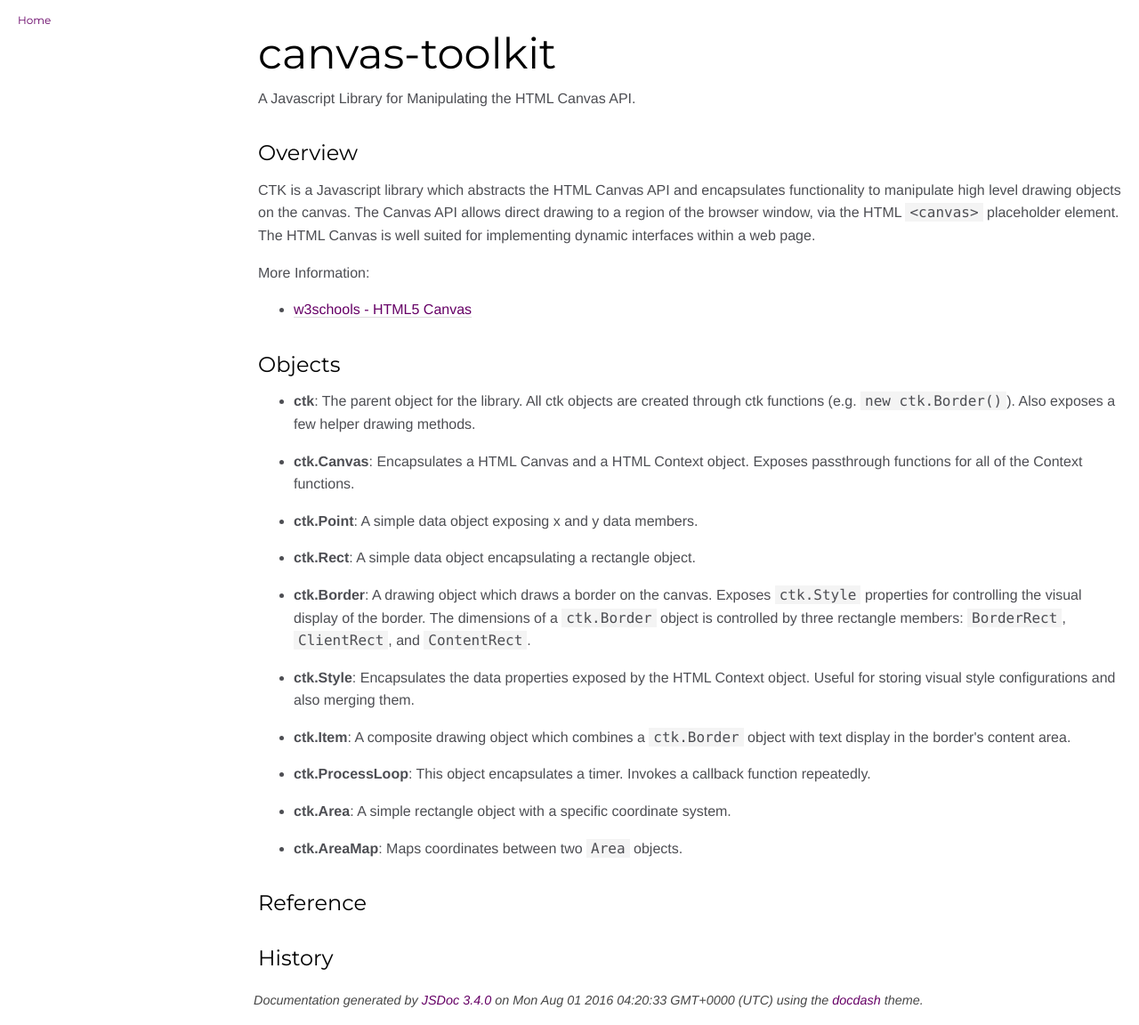
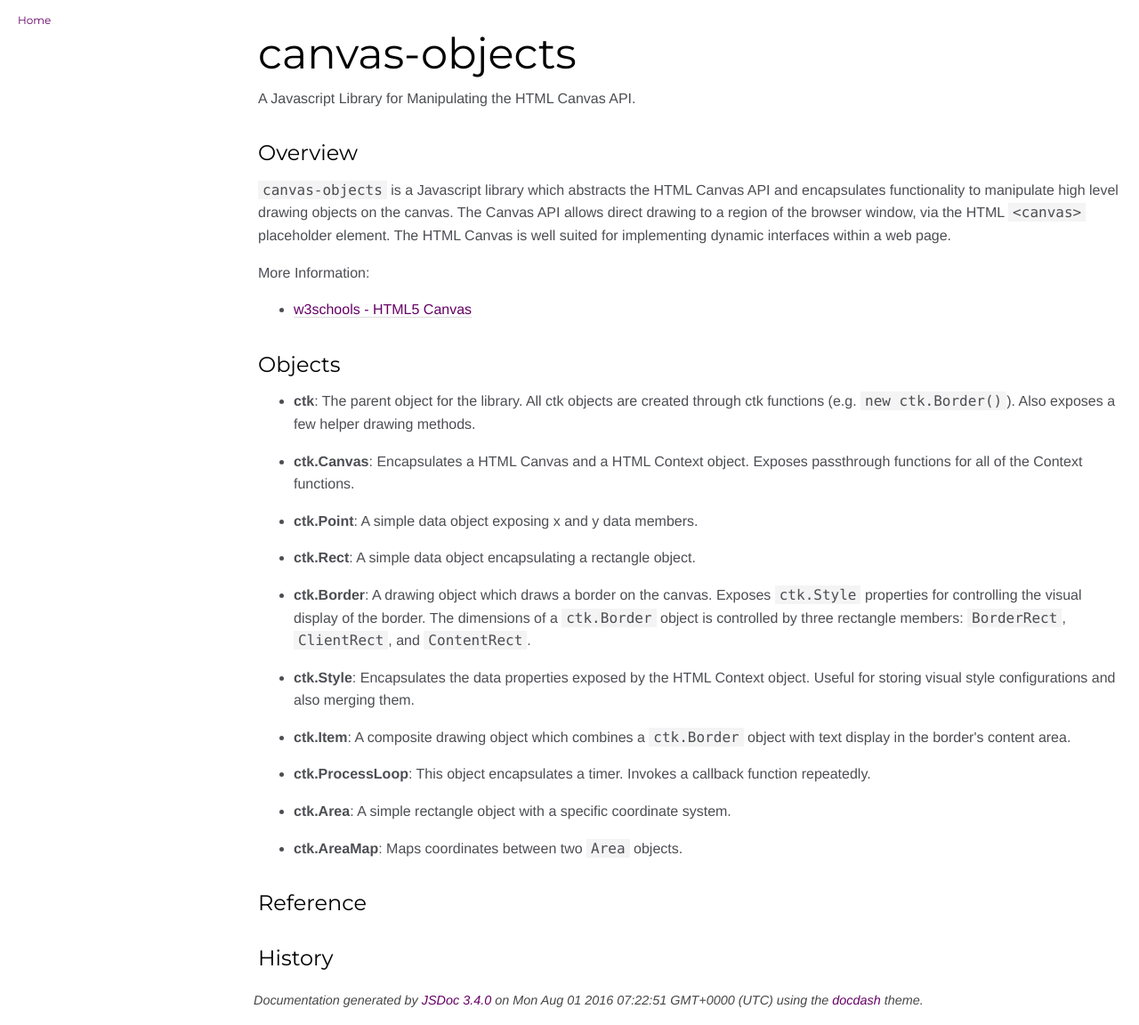
Before and after one commit to agbowlin/canvas-objects, a website: page docs/index.html in a window 1280 px wide. Shown: the whole page at 89% size. Drawn offline with Linux system fonts and the light colour scheme.

Commit message:
Changed project name.

```diff
--- a/docs/index.html
+++ b/docs/index.html
@@ -46,8 +46,8 @@
 
 
     <section class="readme">
-        <article><h1>canvas-toolkit</h1><p>A Javascript Library for Manipulating the HTML Canvas API.</p>
-<h2>Overview</h2><p>CTK is a Javascript library which abstracts the HTML Canvas API and encapsulates functionality to manipulate high level drawing objects on the canvas.
+        <article><h1>canvas-objects</h1><p>A Javascript Library for Manipulating the HTML Canvas API.</p>
+<h2>Overview</h2><p><code>canvas-objects</code> is a Javascript library which abstracts the HTML Canvas API and encapsulates functionality to manipulate high level drawing objects on the canvas.
 The Canvas API allows direct drawing to a region of the browser window, via the HTML <code>&lt;canvas&gt;</code> placeholder element.
 The HTML Canvas is well suited for implementing dynamic interfaces within a web page.</p>
 <p>More Information:</p>
@@ -89,7 +89,7 @@ The HTML Canvas is well suited for implementing dynamic interfaces within a web
 <br class="clear">
 
 <footer>
-    Documentation generated by <a href="https://github.com/jsdoc3/jsdoc">JSDoc 3.4.0</a> on Mon Aug 01 2016 04:20:33 GMT+0000 (UTC) using the <a href="https://github.com/clenemt/docdash">docdash</a> theme.
+    Documentation generated by <a href="https://github.com/jsdoc3/jsdoc">JSDoc 3.4.0</a> on Mon Aug 01 2016 07:22:51 GMT+0000 (UTC) using the <a href="https://github.com/clenemt/docdash">docdash</a> theme.
 </footer>
 
 <script>prettyPrint();</script>
--- a/package.json
+++ b/package.json
@@ -1,7 +1,7 @@
 {
-  "name": "canvas-toolkit",
+  "name": "canvas-objects",
 	"version": "0.01.000",
-	"homepage": "https://github.com/agbowlin/canvas-toolkit",
+	"homepage": "https://github.com/agbowlin/canvas-objects",
 	"description": "Drawing objects for the HTML Canvas.",
 	"authors": [
 		{
@@ -11,7 +11,7 @@
 		}
 	],
 
-	"main": "canvas-toolkit.js",
+	"main": "canvas-objects.js",
 
 	"moduleType": [
 		"globals"
```
Also changed, not shown: bower.json (+6 -4 lines), README.md, canvas-objects.js (added), canvas-objects.min.js (renamed from canvas-toolkit.min.js), canvas-toolkit.js (added), 1 other file.
